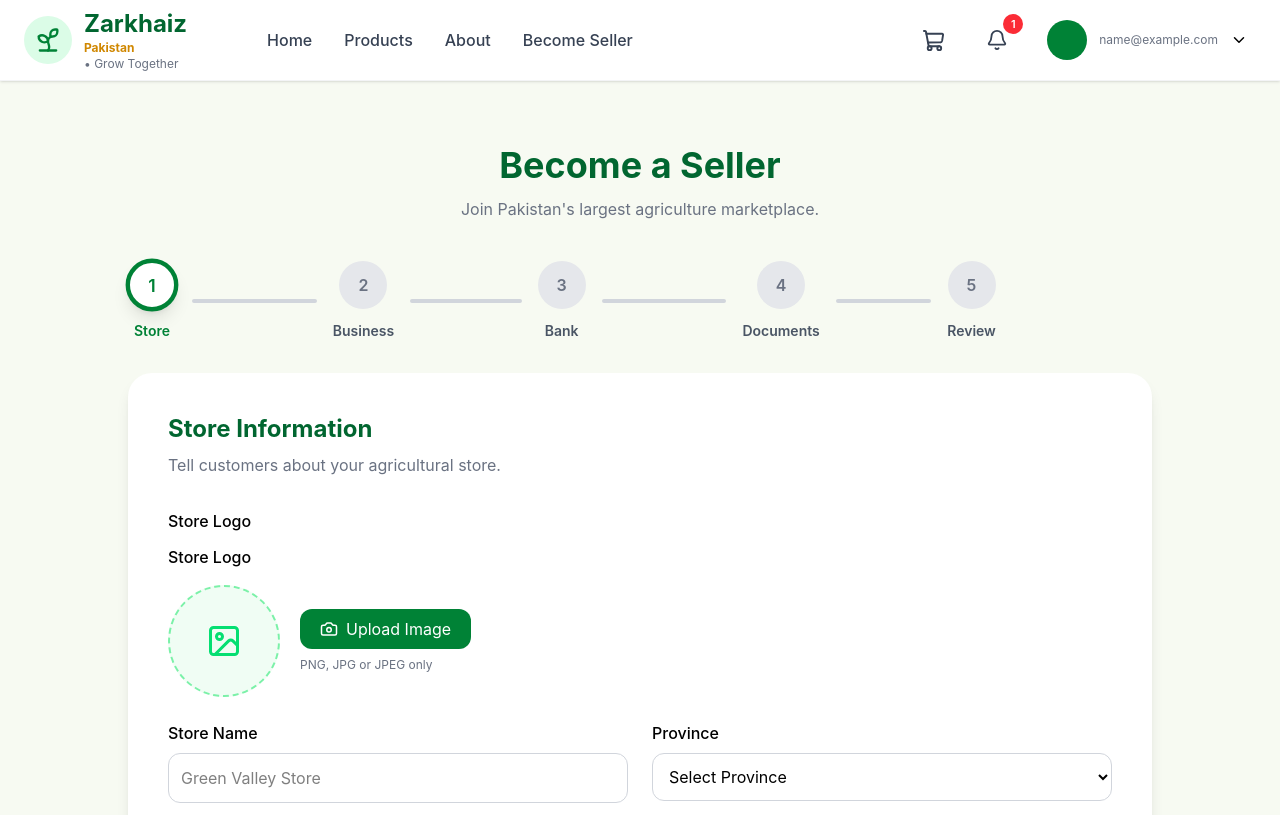
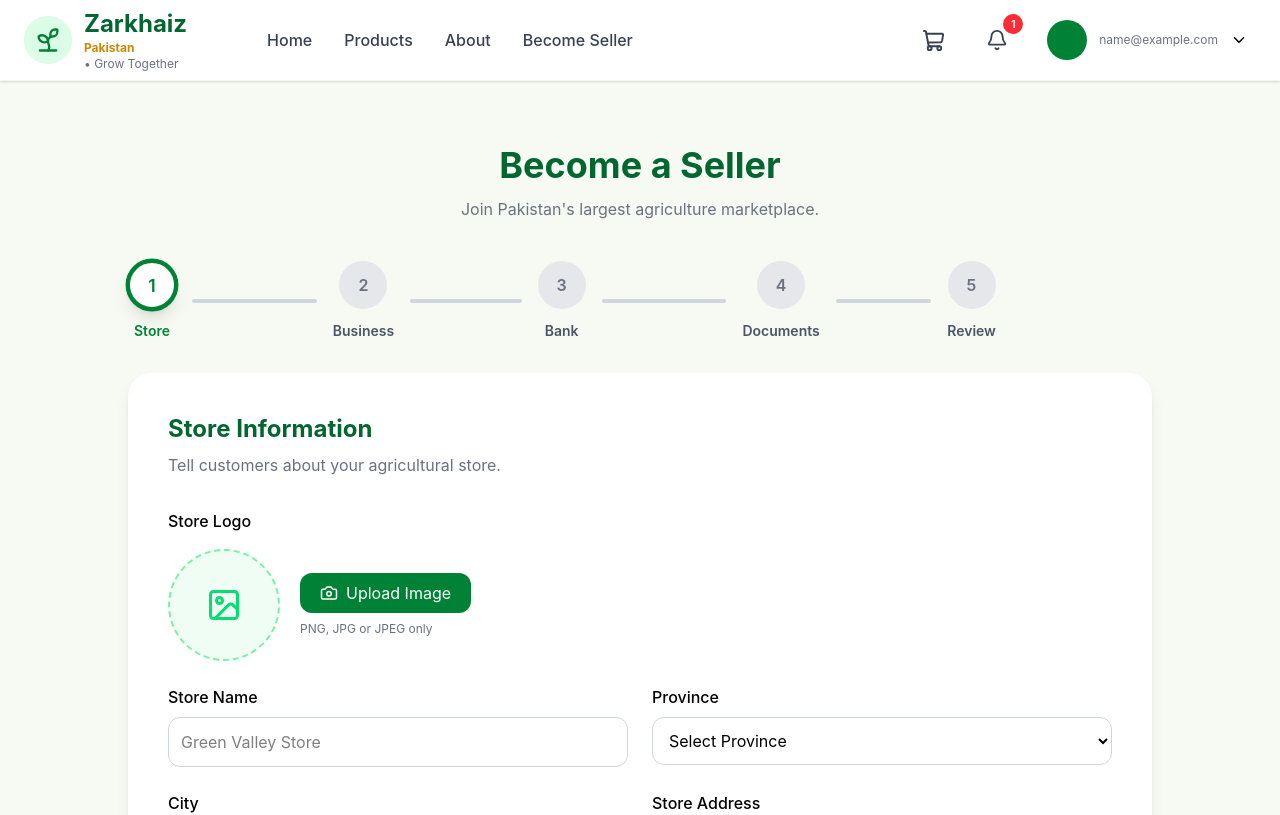
Before and after one commit to Buildwithhamza-git/Zarkhaiz_Pakistan, a React (Vite) app in the folder client/: page /seller-registration in a window 1280 px wide. Shown: the top 815 px of the page. Built offline with nearby package versions, Linux system fonts and the light colour scheme; no server answers; sample sign-in values are in the browser's storage.

Commit message:
Fixing Seller registration form

```diff
--- a/client/src/features/seller/component/sellerRegistration/storeinfo.jsx
+++ b/client/src/features/seller/component/sellerRegistration/storeinfo.jsx
@@ -50,7 +50,6 @@ export default function StoreInformation({ nextStep }) {
                     <div className="mt-3">
 
                         <ImageUpload
-                            label="Store Logo"
                             value={watch("logo")}
                             onChange={(file) =>
                                 setValue("logo", file, {
--- a/client/src/features/seller/validations/sellervalidation.schema.js
+++ b/client/src/features/seller/validations/sellervalidation.schema.js
@@ -69,7 +69,7 @@ export const storeSchema = z.object({
         .string({ required_error: "Store address is required." })
         .trim()
         .min(10, "Address must be at least 10 characters.")
-        .max(200, "Address cannot exceed 200 characters."),
+        .max(100, "Address cannot exceed 100 characters."),
 });
 
 /* ============================================================
--- a/client/src/features/sellerOnboarding/components/HeroSection.jsx
+++ b/client/src/features/sellerOnboarding/components/HeroSection.jsx
@@ -1,6 +1,6 @@
 import { ArrowRight, BadgeCheck, BarChart3, Headphones, Play, ShieldCheck, Store, Users } from "lucide-react";
 import { useNavigate } from "react-router-dom";
-import farmerImage from "../assets/img.png";
+import farmerImage from "../assets/farmer.png";
 const highlights = [
   { icon: Users, title: "Reach more buyers", text: "Sell across Pakistan" },
   { icon: BarChart3, title: "Grow your sales", text: "Use simple insights" },
```
